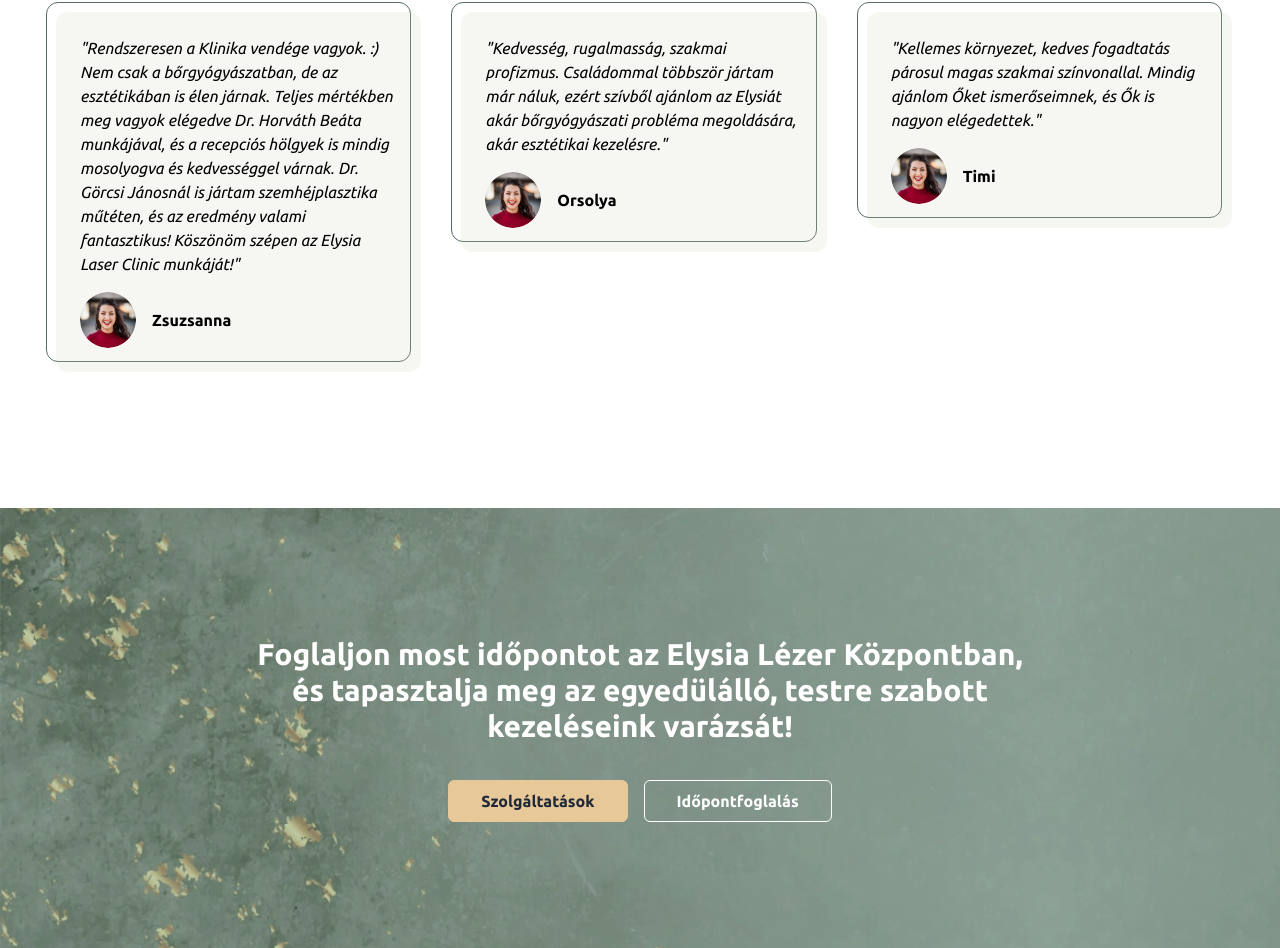
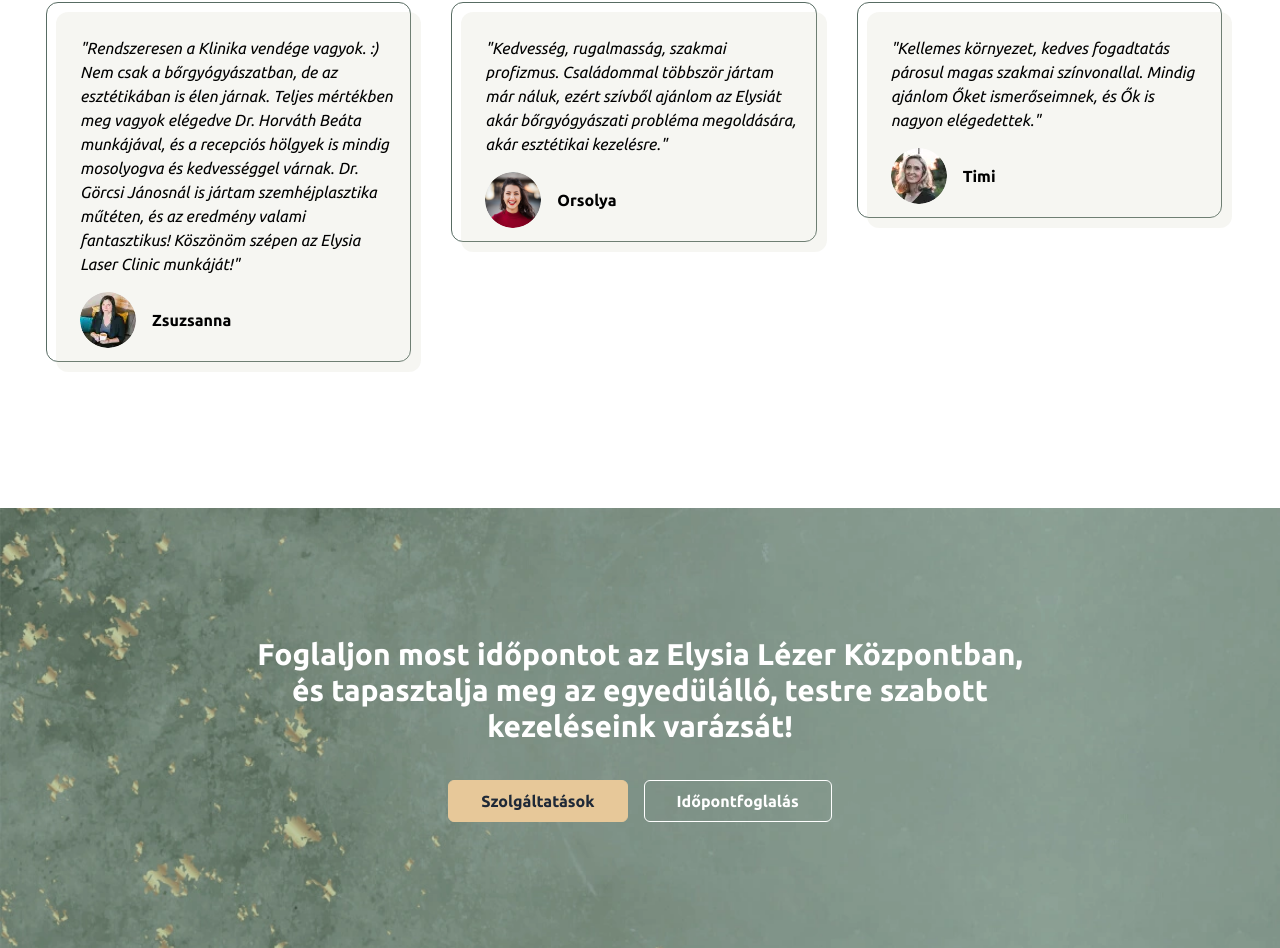
Before and after one commit to omgzsa/elysia-app, a Vue app in the folder frontend/: page / in a window 1280 px wide. Shown: the part 3140-4088 px from the top of the page. Built offline with nearby package versions, Linux system fonts and the light colour scheme; no server answers.

Commit message:
new images for testimonials

```diff
--- a/frontend/src/components/home/HomeTestimonials.vue
+++ b/frontend/src/components/home/HomeTestimonials.vue
@@ -27,7 +27,7 @@ defineProps({
         </p>
         <div class="flex gap-4 items-center">
           <img
-            src="../../assets/images/rolunk_pic.jpg"
+            src="../../assets/images/testimonial-2.webp"
             alt=""
             class="w-14 h-14 rounded-full object-cover"
           />
@@ -65,7 +65,7 @@ defineProps({
         </p>
         <div class="flex gap-4 items-center">
           <img
-            src="../../assets/images/rolunk_pic.jpg"
+            src="../../assets/images/testimonial-3.webp"
             alt=""
             class="w-14 h-14 rounded-full object-cover"
           />
```
